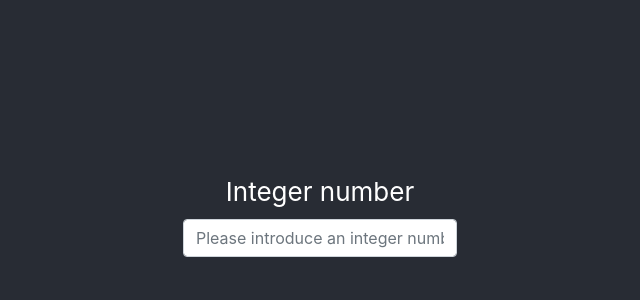
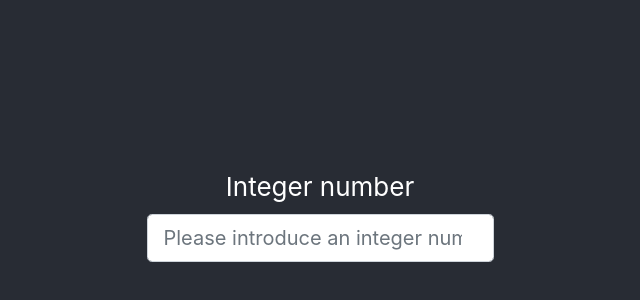
Before and after one commit to enoler/number-romanizer, a React (Create React App) app: page / in a window 1280 px wide. Shown: the part 150-450 px from the top of the page, without its empty margins (320-960 px from the left). Built offline with nearby package versions, Linux system fonts and the light colour scheme.

Commit message:
Added conversor without styles.

```diff
--- a/src/components/form.js
+++ b/src/components/form.js
@@ -1,26 +1,37 @@
 import React, { Component } from 'react';
-import {
-  Form,
-  Button
-} from 'react-bootstrap';
+import { Form } from 'react-bootstrap';
 
 export default class FormComponent extends Component {
   constructor (args) {
     super(args);
+    this.state = {
+      result: null
+    };
+  }
+
+  onChange (event) {
+    const inputNumber = parseInt(event.currentTarget.value);
+    const roman = this.props.onChange(inputNumber);
+    console.log(roman);
+    this.setState({result: roman});
   }
 
   render () {
     return (
       <Form>
-        <Form.Group controlId='formBasicEmail'>
+        <Form.Group controlId='formInputInteger'>
           <Form.Label>Integer number</Form.Label>
-          <Form.Control type='email' placeholder='Please introduce an integer number' />
+          <Form.Control
+            size='lg'
+            type='number'
+            placeholder='Please introduce an integer number'
+            onChange={(event) => this.onChange(event)} />
         </Form.Group>
 
-        <Form.Group controlId='formBasicChecbox'>
-          <Form.Label>{this.props.result ? 'Roman number' : ''}</Form.Label>
+        <Form.Group controlId='formResult'>
+          <Form.Label>{this.state.result ? 'Roman number' : ''}</Form.Label>
           <Form.Text className='text-muted'>
-            {this.props.result ? this.props.result : ''}
+            {this.state.result ? this.state.result : ''}
           </Form.Text>
         </Form.Group>
       </Form>
--- a/src/screens/converter/converterController.js
+++ b/src/screens/converter/converterController.js
@@ -1,9 +1,15 @@
-import React, { Component } from 'react';
+import { Component } from 'react';
 import template from './converterView';
+import ConverterService from './converterService';
 
 class ConverterController extends Component {
   constructor (args) {
     super(args);
+    this.converterService = new ConverterService();
+  }
+
+  convert (number) {
+    return this.converterService.getRomanNumber(number);
   }
 
   render () {
--- a/src/screens/converter/converterView.jsx
+++ b/src/screens/converter/converterView.jsx
@@ -1,11 +1,11 @@
 import React from 'react';
 import Form from '../../components/form';
-import logo from '../../assets/logo.svg';
 
 import './converterStyles.css';
 
 export default (controller) => (
   <header className='App-header'>
-    <Form />
+    <Form
+      onChange={(number) => controller.convert(number)} />
   </header>
 );
```
